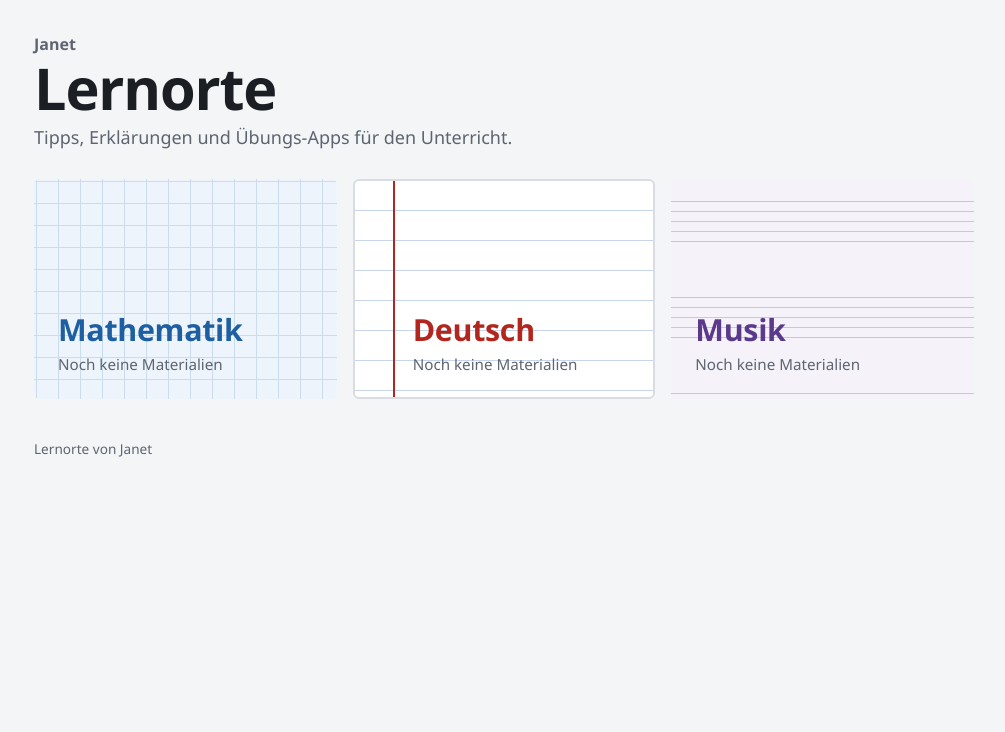
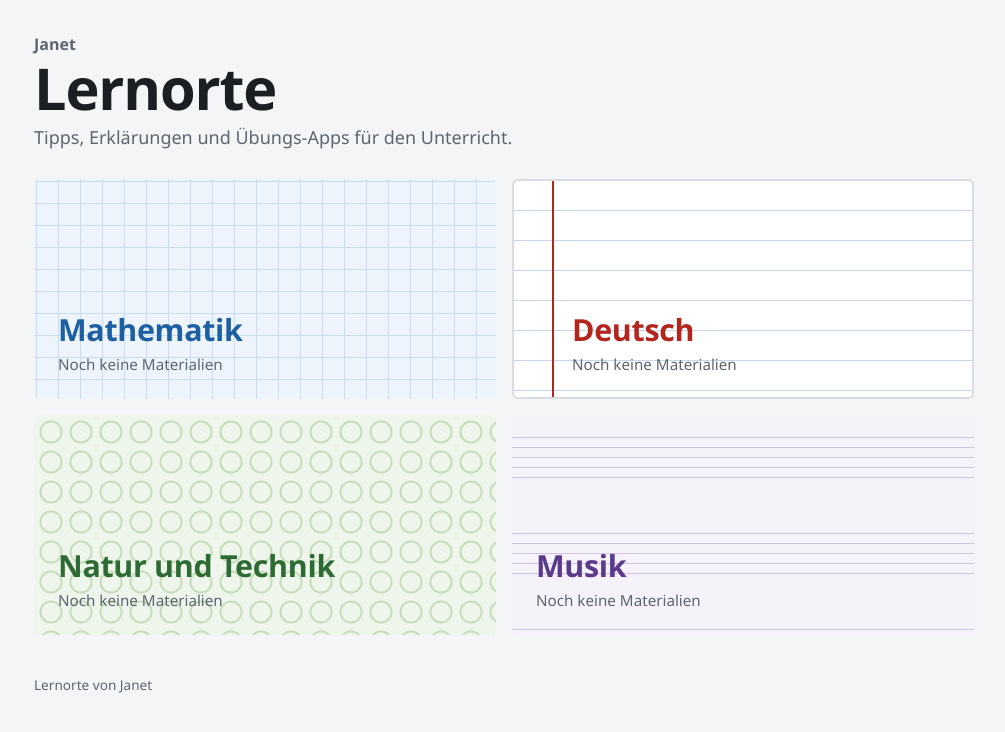
Before and after one commit to lernorte-janet/lernorte-janet.github.io, a plain HTML site: page index.html in a window 1280 px wide. Shown: the whole page, without its empty margins (136-1141 px from the left). Drawn offline with Linux system fonts and the light colour scheme; no server answers.

Commit message:
Add styles and structure for Natur und Technik section

```diff
--- a/index.html
+++ b/index.html
@@ -14,6 +14,7 @@
   --mathe: #1d5fa0;   --mathe-bg: #eef4fb;  --mathe-grid: #c9dcf0;
   --deutsch: #b3261e; --deutsch-bg: #ffffff; --deutsch-rule: #c7d6ec;
   --musik: #5b3a8c;   --musik-bg: #f5f2fa;  --musik-staff: #cfc3e3;
+  --nt: #2e6b34;      --nt-bg: #eef5ea;     --nt-zelle: #c6dcbc;
   --font: "Avenir Next", "Avenir", "Segoe UI", "Helvetica Neue", Arial, sans-serif;
 }
 @media (prefers-color-scheme: dark) {
@@ -22,6 +23,7 @@
     --mathe: #7fb2e8;   --mathe-bg: #1a2430;  --mathe-grid: #273a50;
     --deutsch: #f08a82; --deutsch-bg: #1f2227; --deutsch-rule: #2e3a4d;
     --musik: #b9a0e0;   --musik-bg: #231f2c;  --musik-staff: #3b3350;
+    --nt: #8cc788;      --nt-bg: #18241a;     --nt-zelle: #2c4430;
   }
 }
 * { box-sizing: border-box; }
@@ -36,8 +38,8 @@ header .name { margin: 0; color: var(--muted); font-size: 1rem; font-weight: 600
 h1 { margin: 2px 0 6px; font-size: clamp(2.4rem, 7vw, 3.6rem); line-height: 1.05; font-weight: 800; letter-spacing: -0.02em; }
 header p { margin: 0 0 28px; color: var(--muted); }
 
-/* ---------- Die drei Orte ---------- */
-.orte { display: grid; grid-template-columns: repeat(3, 1fr); gap: 16px; }
+/* ---------- Die Orte ---------- */
+.orte { display: grid; grid-template-columns: repeat(2, 1fr); gap: 16px; }
 @media (max-width: 760px) { .orte { grid-template-columns: 1fr; } }
 .ort {
   position: relative; display: flex; flex-direction: column; justify-content: flex-end;
@@ -71,6 +73,11 @@ header p { margin: 0 0 28px; color: var(--muted); }
       var(--musik-staff) 50px 51px, transparent 51px 60px,
       var(--musik-staff) 60px 61px, transparent 61px 96px); }
 .musik h2 { color: var(--musik); }
+/* Natur und Technik: Zellmuster */
+.nt { background-color: var(--nt-bg);
+  background-image: radial-gradient(circle at 50% 50%, transparent 9px, var(--nt-zelle) 10px, var(--nt-zelle) 11px, transparent 12px);
+  background-size: 30px 30px; }
+.nt h2 { color: var(--nt); }
 
 /* ---------- Ansicht eines Fachs ---------- */
 #fach[hidden], #start[hidden] { display: none; }
@@ -109,6 +116,7 @@ footer { margin-top: 40px; color: var(--muted); font-size: 0.85rem; }
       <nav class="orte">
         <a class="ort mathe" href="#mathematik"><h2>Mathematik</h2><span id="z-mathematik"></span></a>
         <a class="ort deutsch" href="#deutsch"><h2>Deutsch</h2><span id="z-deutsch"></span></a>
+        <a class="ort nt" href="#nt"><h2>Natur und Technik</h2><span id="z-nt"></span></a>
         <a class="ort musik" href="#musik"><h2>Musik</h2><span id="z-musik"></span></a>
       </nav>
     </section>
@@ -126,18 +134,17 @@ footer { margin-top: 40px; color: var(--muted); font-size: 0.85rem; }
 <script>
 /* ================================================================
    Lernorte
-   Neue Materialien einfach in den passenden Ordner hochladen:
-     mathematik/<Thema>/datei.pdf
-     deutsch/<Thema>/app.html
-     musik/<Thema>/...
-   Die Liste (liste.json) wird nach dem Hochladen automatisch
-   neu erstellt. Hier muss nichts mehr ergänzt werden.
+   Neue Materialien auf der Hauptebene hochladen,
+   Dateiname nach dem Muster Fach_Thema_Titel
+   (Fach: Mathe, Deutsch, NT oder Musik).
+   Die Liste (liste.json) wird danach automatisch neu erstellt.
    ================================================================ */
 const NAME = "Janet";
 
 const FAECHER = {
   mathematik: { titel: "Mathematik", stil: "mathe",   farbe: "var(--mathe)" },
   deutsch:    { titel: "Deutsch",    stil: "deutsch", farbe: "var(--deutsch)" },
+  nt:         { titel: "Natur und Technik", stil: "nt", farbe: "var(--nt)" },
   musik:      { titel: "Musik",      stil: "musik",   farbe: "var(--musik)" }
 };
 
```
